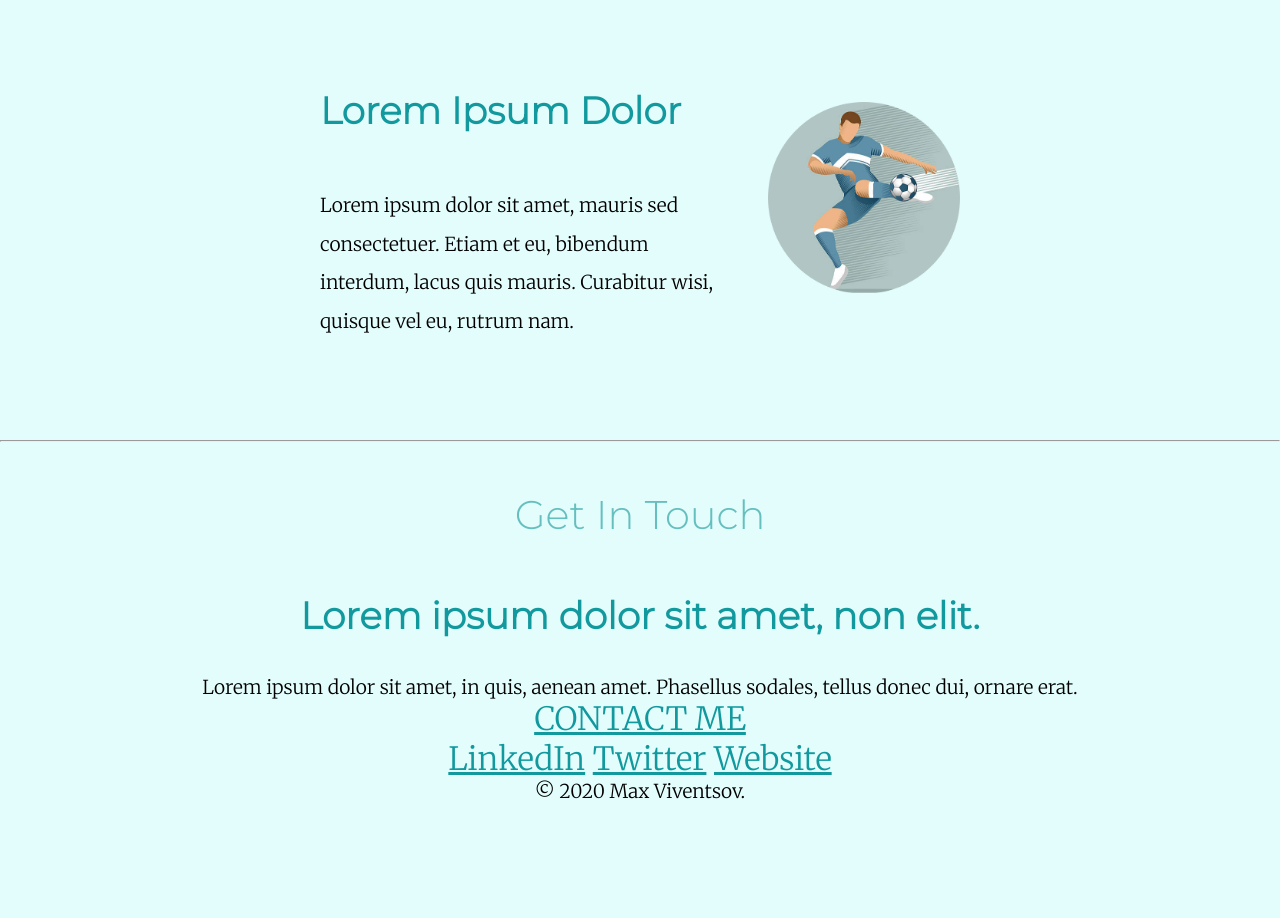
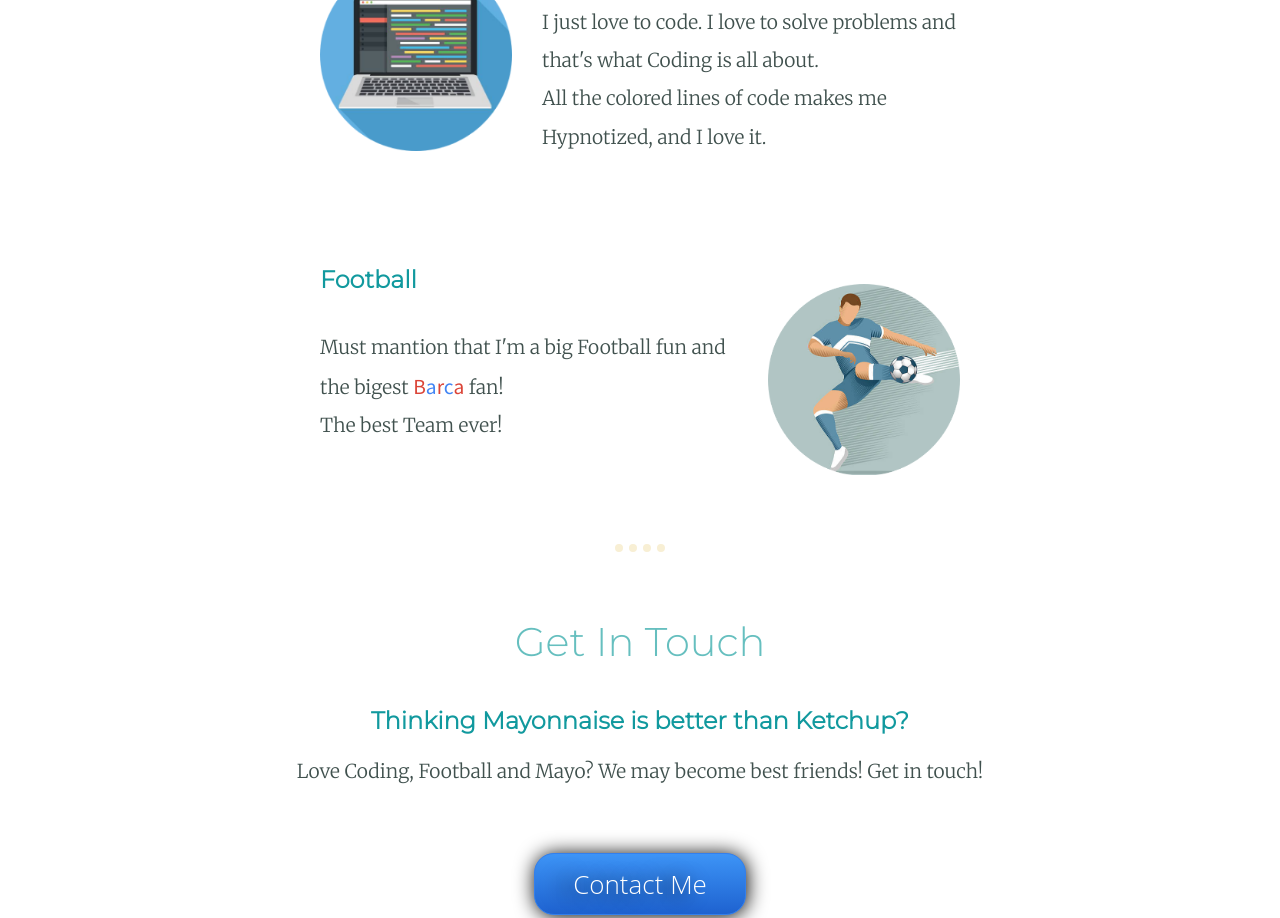
Before and after one commit to Vichenchov/My-CSS-Site, a plain HTML site: page index.html in a window 1280 px wide. Shown: the part 1697-2615 px from the top of the page. Before the commit the page ends 2500 px from the top, so only its background shows below. Drawn offline with Linux system fonts and the light colour scheme.

Commit message:
thired commit

```diff
--- a/CSS/styles.css
+++ b/CSS/styles.css
@@ -1,13 +1,9 @@
 body {
-  margin: 0px;
+  margin: 0;
   text-align: center;
   background-color: #e3fdfd;
   font-family: 'Merriweather', serif;
   font-size: 200%;
-}
-
-.underline {
-  text-decoration: underline;
 }
 
 h1 {
@@ -22,6 +18,7 @@ h2 {
   font-family: 'Montserrat', sans-serif;
   font-size: 2.5rem;
   margin-bottom: 0;
+  margin-top: 0;
   color: #66BFBF;
   font-weight: normal;
   line-height: 2;
@@ -30,39 +27,58 @@ h2 {
 h3 {
   font-family: 'Montserrat', sans-serif;
   color: #11999E;
+  font-size: 1.5rem;
 }
 
-a {
-  color: #11999E;
-}
-p{
+p {
   font-size: 1.2rem;
-  margin: 0;
+  margin-top: 20px;
+  color: #40514E;
 }
 
-.skill-row{
+.underline {
+  text-decoration: underline;
+}
+
+.middle-container {
+  background-color: white;
+}
+
+.mountain {
+  margin-top: 50px;
+}
+
+.skill-row {
   width: 50%;
   margin: 100px auto 100px auto;
   text-align: left;
   line-height: 2;
 }
-.code-img{
+
+.code-img {
   width: 30%;
   float: left;
   margin-right: 30px;
   margin: 1.745rem 30px 1.745rem auto;
 }
-.soccer-img{
+
+.soccer-img {
   width: 30%;
   float: right;
   margin-left: 30px;
   margin: 1.745rem auto 1.745rem 30px;
 }
+
 .top-container {
-  margin: 0px;
+  margin: 0;
   position: relative;
   padding-top: 100px;
-  padding-bottom: 25px;
+  height: 669.400px;
+}
+
+.profile-img {
+  margin-top: 50px;
+  margin-bottom: 30px;
 }
 
 .upper-cloud {
@@ -76,3 +92,103 @@ p{
   left: 300px;
   bottom: 300px;
 }
+
+.copy-write {
+  margin-bottom: 0;
+  font-size: 1rem;
+  color: white;
+}
+
+.bottom-container {
+  background-color: #66BFBF;
+  height: 150px;
+  padding-top: 50px;
+}
+
+.footer-link {
+  color: #11999E;
+  margin-top: 50px;
+  margin-right: 10px;
+  font-size: 1rem;
+  text-decoration: none;
+}
+
+.footer-link:hover {
+  color: white;
+  font-family: 'Noto Sans JP', sans-serif;
+}
+.about-me{
+  line-height: 2;
+}
+hr {
+  width: 50px;
+  border-style: none;
+  border-bottom-style: dotted;
+  border-width: 8px;
+  border-color: #f8efd4;
+  margin: 65px auto 50px auto;
+}
+
+.btn {
+  background: #3D94F6;
+  background-image: -webkit-linear-gradient(top, #3D94F6, #1E62D0);
+  background-image: -moz-linear-gradient(top, #3D94F6, #1E62D0);
+  background-image: -ms-linear-gradient(top, #3D94F6, #1E62D0);
+  background-image: -o-linear-gradient(top, #3D94F6, #1E62D0);
+  background-image: linear-gradient(to bottom, #3D94F6, #1E62D0);
+  -webkit-border-radius: 20px;
+  -moz-border-radius: 20px;
+  border-radius: 20px;
+  height: 0px;
+  line-height: 0px;
+  color: #FFFFFF;
+  font-family: Open Sans;
+  width: 150px;
+  font-size: 26px;
+  font-weight: 100;
+  padding: 30px;
+  box-shadow: 1px 1px 20px 0px #000000;
+  -webkit-box-shadow: 1px 1px 20px 0px #000000;
+  -moz-box-shadow: 1px 1px 20px 0px #000000;
+  text-shadow: -15px 1px 20px #000000;
+  border: solid #337FED 1px;
+  text-decoration: none;
+  display: inline-block;
+  cursor: pointer;
+  text-align: center;
+  margin: 50px auto 70px auto;
+}
+
+.btn:hover {
+  border: solid #337FED 1px;
+  background: #1E62D0;
+  background-image: -webkit-linear-gradient(top, #1E62D0, #3D94F6);
+  background-image: -moz-linear-gradient(top, #1E62D0, #3D94F6);
+  background-image: -ms-linear-gradient(top, #1E62D0, #3D94F6);
+  background-image: -o-linear-gradient(top, #1E62D0, #3D94F6);
+  background-image: linear-gradient(to bottom, #1E62D0, #3D94F6);
+  -webkit-border-radius: 20px;
+  -moz-border-radius: 20px;
+  border-radius: 20px;
+  text-decoration: none;
+}
+
+.blue {
+  color: #4285F4;
+}
+
+.red {
+  color: #DB4437;
+}
+
+.yellow {
+  color: #F4B400;
+}
+
+.green {
+  color: #0F9D58;
+}
+
+.blue, .red, .yellow, .green {
+  font-family: 'Noto Sans JP', sans-serif;
+}
--- a/index.html
+++ b/index.html
@@ -6,6 +6,7 @@
   <title>Hamburgers</title>
   <link rel="stylesheet" href="css/styles.css">
   <link rel="icon" href="favicon.ico">
+  <link href="https://fonts.googleapis.com/css2?family=Noto+Sans+JP&display=swap" rel="stylesheet">
   <link href="https://fonts.googleapis.com/css2?family=Merriweather:wght@300&family=Montserrat:wght@300&family=Sacramento&display=swap" rel="stylesheet">
 </head>
 
@@ -19,30 +20,31 @@
   </div>
   <div class="middle-container">
     <div class="profile">
-      <img src="Images/MyPhoto.jpg" alt="MyPhoto">
+      <img class="profile-img" src="Images/MyPhoto.jpg" alt="MyPhoto">
       <h2>Hello.</h2>
-      <p>Lorem ipsum dolor sit amet, vitae volutpat, dui conubia, dolor urna. Non auctor, montes nulla distinctio.</p>
+      <p class="about-me">I am a software developer at <span class="blue">G</span><span class="red">o</span><span class="yellow">o</span><span class="blue">g</span><span class="green">l</span><span class="red">e</span>. Know I am building my own company, <br> that
+        will connect all the things that I love the most, <br> Coding, Traveling and Coffee!</p>
     </div>
     <hr>
     <div class="skills">
       <h2>My Skills.</h2>
       <div class="skill-row">
         <img class="code-img" src="Images/code.jpg" alt="code">
-        <h3>Lorem & Ipsum</h3>
-        <p>Lorem ipsum dolor sit amet, quis in duis, iaculis id felis. Consectetuer vestibulum, nunc urna lectus, erat ligula. Hendrerit nam, lectus ante, ut lorem eros.</p>
+        <h3>Coding</h3>
+        <p>I just love to code. I love to solve problems and that's what Coding is all about. <br> All the colored lines of code makes me Hypnotized, and I love it. </p>
       </div>
       <div class="skill-row">
         <img class="soccer-img" src="Images/soccer.jpg" alt="soccer">
-        <h3>Lorem Ipsum Dolor</h3>
-        <p>Lorem ipsum dolor sit amet, mauris sed consectetuer. Etiam et eu, bibendum interdum, lacus quis mauris. Curabitur wisi, quisque vel eu, rutrum nam.</p>
+        <h3>Football</h3>
+        <p>Must mantion that I'm a big Football fun and the bigest <span class="red">B</span><span class="blue">a</span><span class="red">r</span><span class="blue">c</span><span class="red">a</span> fan!<br> The best Team ever!</p>
       </div>
     </div>
     <hr>
     <div class="contact-me">
       <h2>Get In Touch</h2>
-      <h3>Lorem ipsum dolor sit amet, non elit.</h3>
-      <p>Lorem ipsum dolor sit amet, in quis, aenean amet. Phasellus sodales, tellus donec dui, ornare erat.</p>
-      <a class="btn" href="max.viva10@gmail.com">CONTACT ME</a>
+      <h3>Thinking Mayonnaise is better than Ketchup? </h3>
+      <p>Love Coding, Football and Mayo?  We may become best friends! Get in touch!</p>
+      <a class="btn" href="max.viva10@gmail.com">Contact Me</a>
     </div>
   </div>
 
@@ -51,7 +53,7 @@
     <a class="footer-link" href="https://www.linkedin.com/">LinkedIn</a>
     <a class="footer-link" href="https://twitter.com/">Twitter</a>
     <a class="footer-link" href="https://www.appbrewery.co/">Website</a>
-    <p>© 2020 Max Viventsov.</p>
+    <p class="copy-write">© 2020 Max Viventsov.</p>
   </div>
 
 </body>
```
